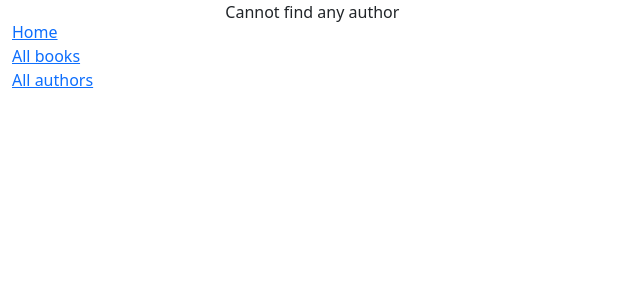
After one commit to soithangsing/django_local_library, a Django app: page /catalog/authors/ in a window 1280 px wide. The commit adds this page. Shown: the top 300 px of the page, without its empty margins (0-640 px from the left). Run offline with Django 5.2, Linux system fonts and the light colour scheme; data that the repository does not hold is empty.

Commit message:
Implement Author List and Detail View

```diff
--- a/catalog/templates/base_generic.html
+++ b/catalog/templates/base_generic.html
@@ -20,7 +20,7 @@
                 <ul class="sidebar-nav">
                     <li><a href="{% url 'index' %}">Home</a></li>
                     <li><a href="{% url 'books' %}">All books</a></li>
-                    <li><a href="">All authors</a></li>
+                    <li><a href="{% url 'authors' %}">All authors</a></li>
                 </ul>
                 {% endblock %}
             </div>
--- /dev/null
+++ b/catalog/templates/catalog/author_list.html
@@ -0,0 +1,20 @@
+{% extends "base_generic.html" %}
+
+{% block title %}
+<title>Authors</title>
+{% endblock %}
+
+{% block content %}
+{% if author_list %}
+<ul>
+    <h1>Author List</h1>
+    {% for author in author_list %}
+    <li>
+        <a href="{{author.get_absolute_url}}">{{ author.first_name }} {{ author.last_name }}</a>
+    </li>
+    {% endfor %}
+</ul>
+{% else %}
+<p>Cannot find any author</p>
+{% endif %}
+{% endblock %}
--- a/catalog/templates/catalog/book_detail.html
+++ b/catalog/templates/catalog/book_detail.html
@@ -7,7 +7,7 @@
 {% block content %}
 <h1>Title: {{ book.title }}</h1>
 
-<p><strong>Author:</strong><a>{{ book.author }}</a></p>
+<p><strong>Author:</strong><a href="{{ book.author.get_absolute_url }}">{{ book.author }}</a></p>
 <p><strong>Summary:</strong>{{ book.summary }}</p>
 <p><strong>ISBN:</strong>{{ book.isbn }}</p>
 <p><strong>Language:</strong>{{ book.language }}</p>
--- a/catalog/urls.py
+++ b/catalog/urls.py
@@ -4,6 +4,8 @@ from . import views
 urlpatterns = [
     path('',views.index,name='index'),
     path('books/',views.BookListView.as_view(), name='books'),
-    path('book/<int:pk>', views.BookDetailView.as_view(), name='book-detail')
+    path('book/<int:pk>', views.BookDetailView.as_view(), name='book-detail'),
+    path('authors/', views.AuthorListView.as_view(), name='authors'),
+    path('author/<int:pk>', views.AuthorDetailView.as_view(), name='author-detail'),
     # re_path(r'^book/(?P<pk>\d+)$', views.BookDetailView.as_view(), name='book-detail'),
 ]
--- a/catalog/views.py
+++ b/catalog/views.py
@@ -44,3 +44,11 @@ class BookListView(generic.ListView):
 
 class BookDetailView(generic.DetailView):
     model = Book
+
+class AuthorListView(generic.ListView):
+    # template_name = 'catalog/author.html'
+    model = Author
+    paginate_by = 10
+
+class AuthorDetailView(generic.DetailView):
+    model = Author
```
Also changed, not shown: catalog/templates/catalog/author_detail.html (added, +21 -0 lines), README.md.
